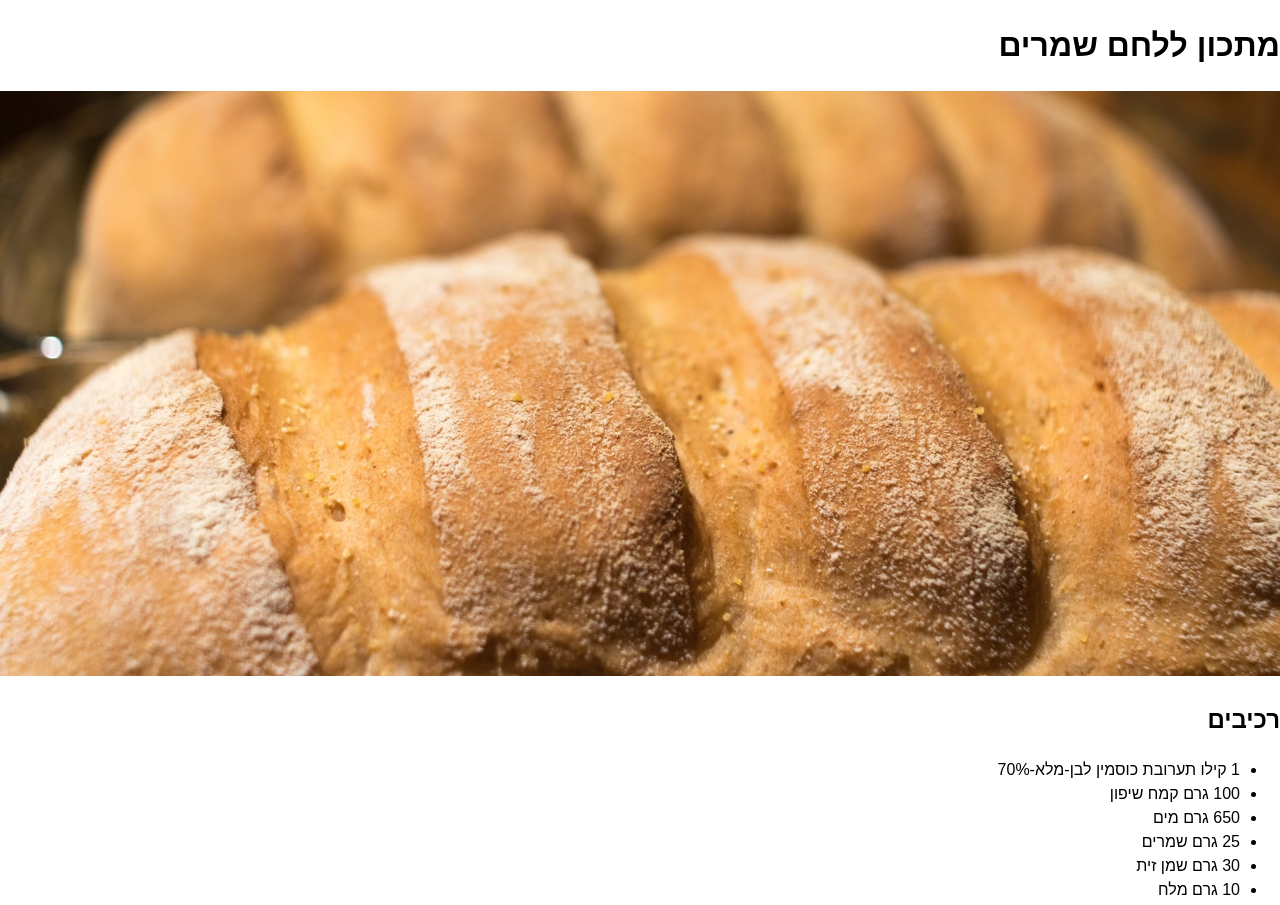
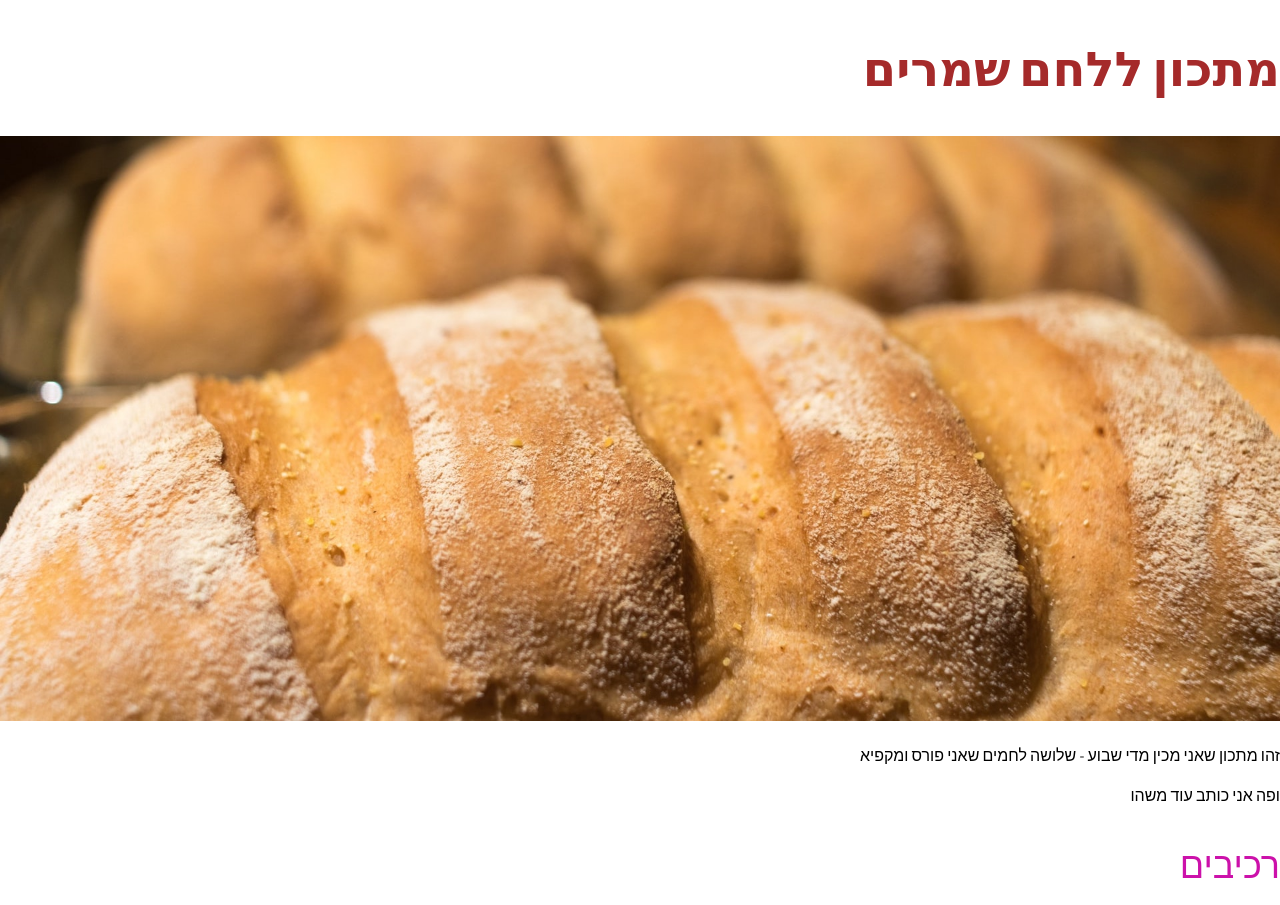
Before and after one commit to laviperchik/webdesign-github, a plain HTML site: page 1.html in a window 1280 px wide. Shown: the top 905 px of the page. Drawn offline with Linux system fonts and the light colour scheme.

Commit message:
added fonts

```diff
--- a/1.html
+++ b/1.html
@@ -4,11 +4,17 @@
   <meta charset="UTF-8">
   <title>אתר בסיסי </title>
   <link rel="stylesheet" href="try.css">
+<link href="https://fonts.googleapis.com/css2?family=Amatic+SC:wght@700&family=Assistant:wght@300;400;700&display=swap" rel="stylesheet">
 </head>
 <body>
   <h1>מתכון ללחם שמרים</h1>
   <img src="img/bread.jpg" alt="לחם שמרים">
-
+<p>
+  זהו מתכון שאני מכין מדי שבוע - שלושה לחמים שאני פורס ומקפיא
+</p>
+<p>
+  ופה אני כותב עוד משהו
+</p>
 <h2>רכיבים</h2>
 <ul>
   <li>1 קילו תערובת כוסמין לבן-מלא-70%</li>
--- a/try.css
+++ b/try.css
@@ -1,15 +1,24 @@
 body {
   margin: 0;
-  font-family: arial, sans-serif;
+  font-family: 'Assistant', sans-serif;
   line-height: 1.5;
 }
 a {
   color: darkred;
 
 }
-
+h1 {
+  font-family: 'Amatic SC', cursive;
+  font-size: 48px;
+  color: brown;
+}
 img {
   max-width: 100%;
   width: auto;
   height: auto;
 }
+h2 {
+  font-weight: 300;
+  font-size: 36px;
+  color: #c1a;
+}
```
Also changed, not shown: 1 other file.
